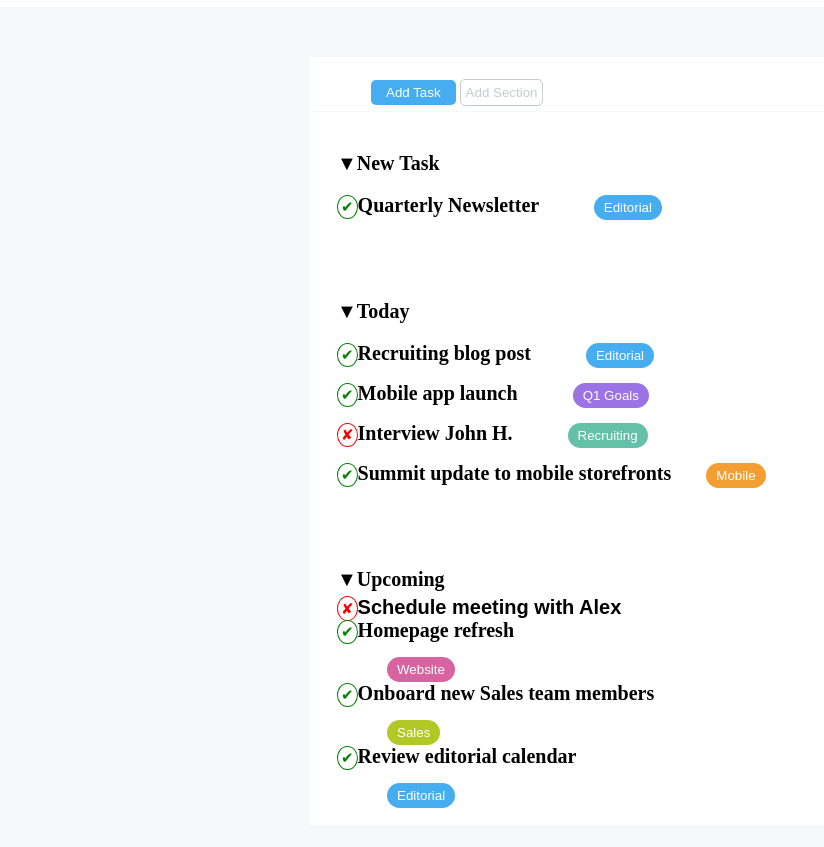
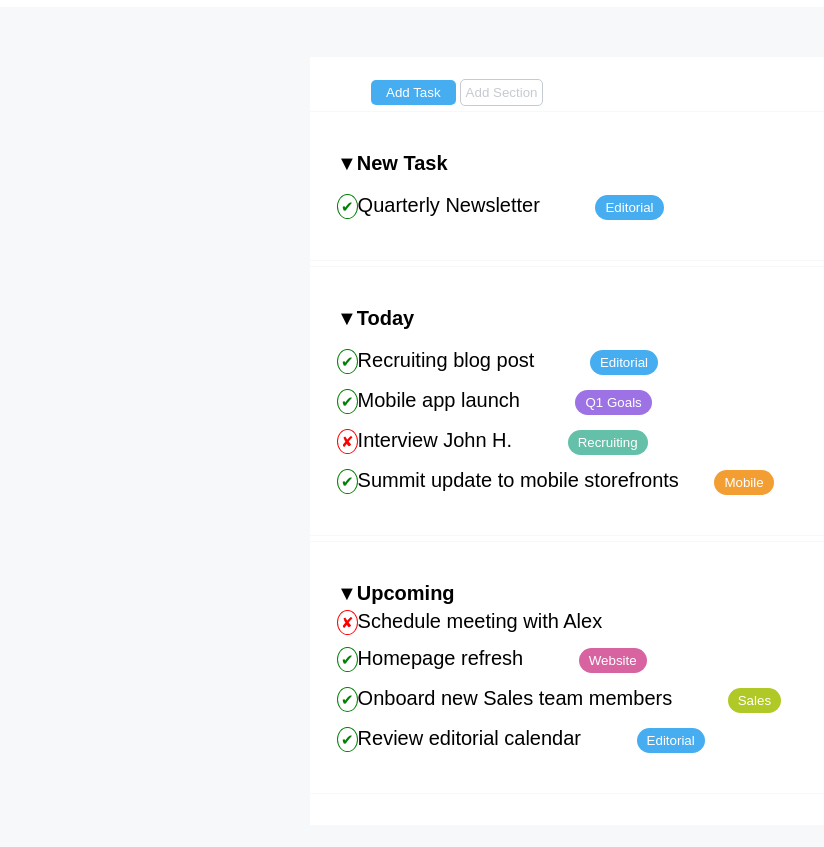
Before and after one commit to roy-naim/html-css-toboolist, a plain HTML site: page index.html in a window 1280 px wide. Shown: the part 53-900 px from the top of the page, without its empty margins (0-824 px from the left). Drawn offline with Linux system fonts and the light colour scheme.

Commit message:
list completed

```diff
--- a/assets/css/master.css
+++ b/assets/css/master.css
@@ -79,6 +79,13 @@ body {
   margin-top: 5px
 }
 
+.checked {
+  font-weight: normal;
+}
+
+.not-checked {
+  font-weight: normal;
+}
 
 li .checked:before {
   content: '\2714';
--- a/index.html
+++ b/index.html
@@ -19,15 +19,17 @@
       </span>
 
       <ul class="all-list">
-        <li class="new-task">New Task
+        <li style="font-family: arial" class="new-task">New Task
           <ul class="new-task-list">
             <li class="checked">Quarterly Newsletter
                 <button class="editorial">Editorial</button>
             </li>
           </ul>
         </li>
+      </ul>
 
-        <li class="new-task">Today
+      <ul class="all-list">
+        <li style="font-family: arial" class="new-task">Today
           <ul class="new-task-list">
             <li class="checked">Recruiting blog post
                 <button class="editorial">Editorial</button>
@@ -43,25 +45,22 @@
             </li>
           </ul>
         </li>
+      </ul>
 
-        <li class="new-task">Upcoming
+      <ul class="all-list">
+        <li style="font-family: arial" class="new-task">Upcoming
           <ul class="new-task-list">
-            <li style="font-family: arial" class="not-checked">Schedule meeting with Alex</li>
-            <li class="checked">Homepage refresh</li>
-              <span>
+            <li class="not-checked">Schedule meeting with Alex
+            </li>
+            <li class="checked">Homepage refresh
                 <button class="website">Website</button>
-              </span>
-            <li class="checked">Onboard new Sales team members</li>
-              <span>
+            </li>
+            <li class="checked">Onboard new Sales team members
                 <button class="sales">Sales</button>
-              </span>
-            <li class="checked">Review editorial calendar</li>
-              <span>
+            </li>
+            <li class="checked">Review editorial calendar
                 <button class="editorial">Editorial</button>
-              </span>
-          </ul>
-        </li>
-      </ul>
+            </li>
 
     </div>
 
```
